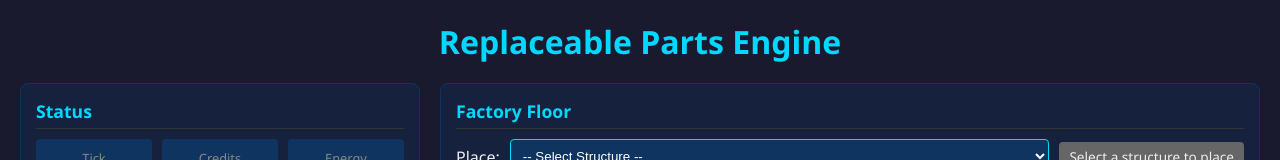
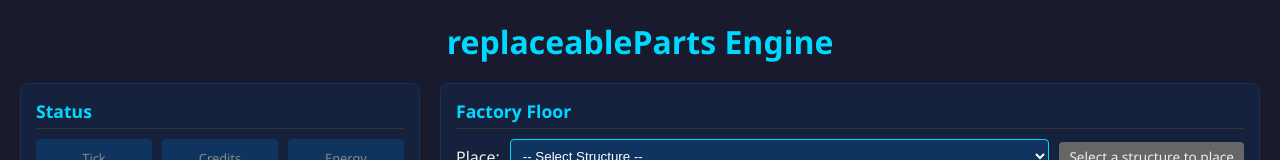
Before and after one commit to MarvinTM/replaceablePartsEngine, a website with bundled scripts: page frontend/index.html in a window 1280 px wide. Shown: the top 160 px of the page. Built offline with nearby package versions, Linux system fonts and the light colour scheme.

Commit message:
Adjusted name of app

```diff
--- a/frontend/app.js
+++ b/frontend/app.js
@@ -795,6 +795,6 @@ document.getElementById('autoSpeed').addEventListener('change', (e) => {
 // ============================================================================
 
 updateUI();
-console.log('Replaceable Parts Engine initialized');
+console.log('replaceableParts Engine initialized');
 console.log('Initial state:', gameState);
 console.log('Rules:', rules);
--- a/frontend/index.html
+++ b/frontend/index.html
@@ -3,7 +3,7 @@
 <head>
   <meta charset="UTF-8">
   <meta name="viewport" content="width=device-width, initial-scale=1.0">
-  <title>Replaceable Parts Engine</title>
+  <title>replaceableParts Engine</title>
   <style>
     * {
       box-sizing: border-box;
@@ -504,7 +504,7 @@
   </style>
 </head>
 <body>
-  <h1>Replaceable Parts Engine</h1>
+  <h1>replaceableParts Engine</h1>
 
   <div id="error" class="error-message"></div>
 
```
